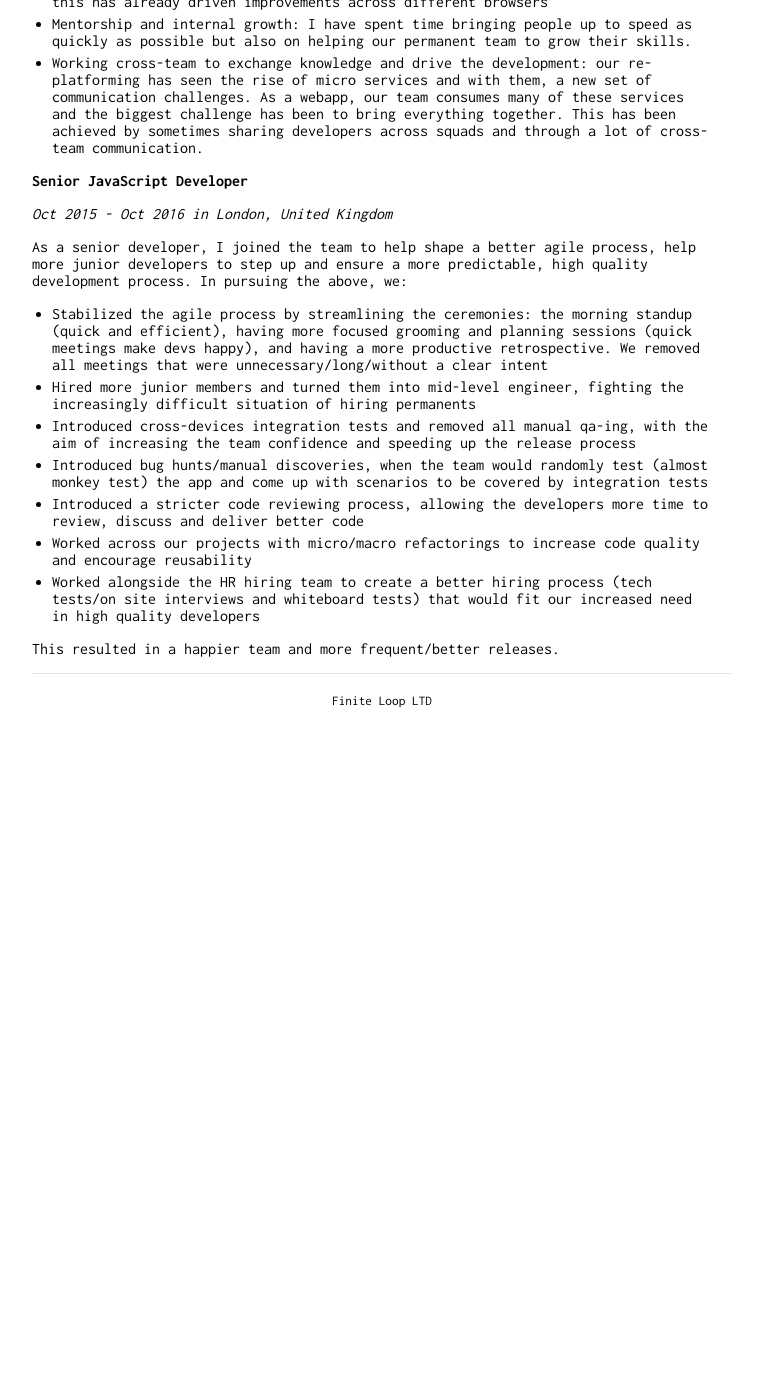
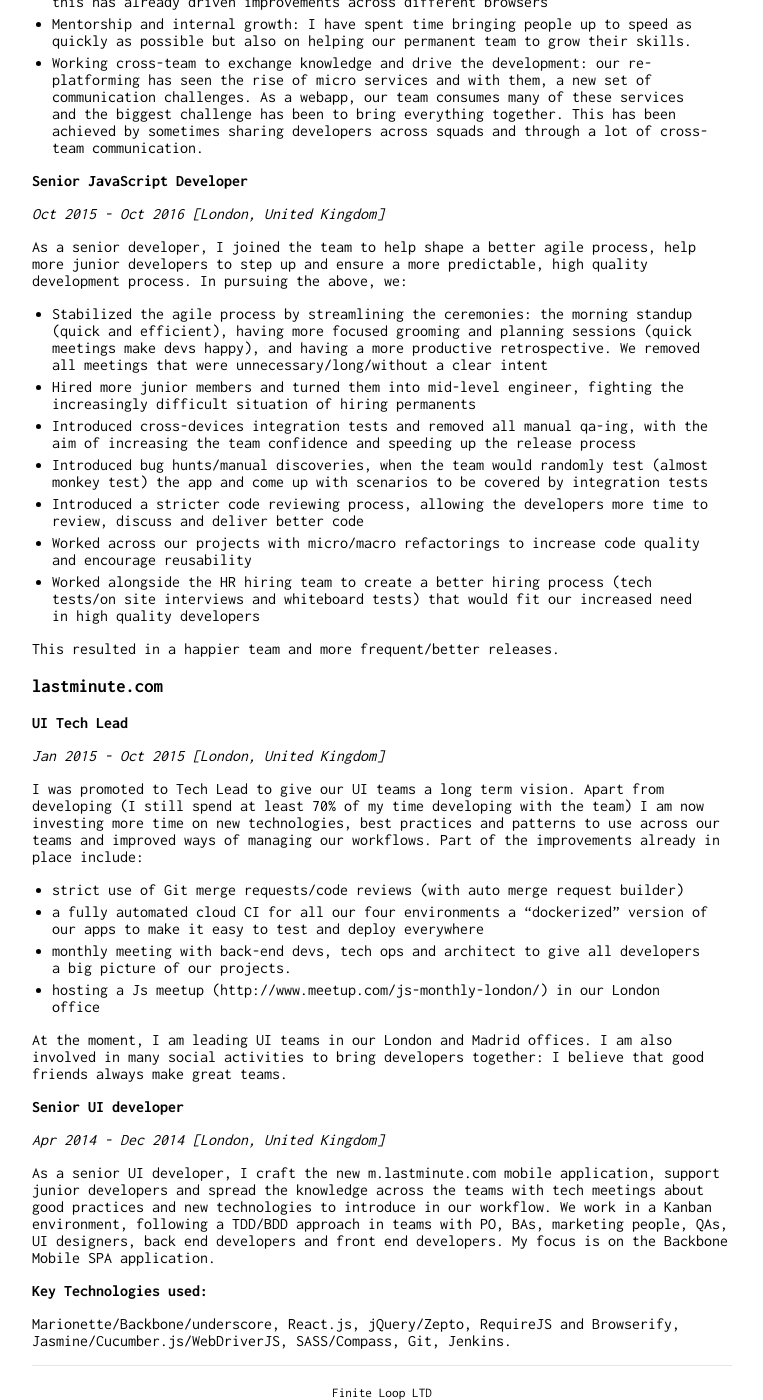
Before and after one commit to ricca509/ricca509.github.io, a Jekyll site: the page built from index.md, in a window 1280 px wide and 1400 px high, scrolled down 1302 px. Shown: the whole window, without its empty margins (258-1021 px from the left). Built offline with Jekyll 4.4.1, drawn with Linux system fonts in a browser that asks for light colours; our own code applies the rules of GitHub Pages for plain Markdown files; before the commit the page ends 2010 px from its top, so only the background shows below that; some of the changed text lies outside the part shown.

Commit message:
Adds lmn.com

```diff
--- a/index.md
+++ b/index.md
@@ -85,3 +85,32 @@ As a senior developer, I joined the team to help shape a better agile process, h
 - Worked alongside the HR hiring team to create a better hiring process (tech tests/on site interviews and whiteboard tests) that would fit our increased need in high quality developers
 
 This resulted in a happier team and more frequent/better releases.
+
+### lastminute.com
+
+**UI Tech Lead**
+
+_Jan 2015 - Oct 2015 [London, United Kingdom]_
+
+I was promoted to Tech Lead to give our UI teams a long term vision. Apart from developing (I still spend at least 70% of my time developing with the
+team) I am now investing more time on new technologies, best practices and patterns to use across our teams and improved ways of managing our workflows.
+Part of the improvements already in place include:
+
+- strict use of Git merge requests/code reviews (with auto merge request builder)
+- a fully automated cloud CI for all our four environments a "dockerized" version of our apps to make it easy to test and deploy everywhere
+- monthly meeting with back-end devs, tech ops and architect to give all developers a big picture of our projects.
+- hosting a Js meetup (http://www.meetup.com/js-monthly-london/) in our London office
+
+At the moment, I am leading UI teams in our London and Madrid offices. I am also involved in many social activities to bring developers together: I believe that good friends always make great teams.
+
+**Senior UI developer**
+
+_Apr 2014 - Dec 2014 [London, United Kingdom]_
+
+As a senior UI developer, I craft the new m.lastminute.com mobile application, support junior developers and spread the knowledge across the teams with tech meetings about good practices and new technologies to introduce in our workflow.
+We work in a Kanban environment, following a TDD/BDD approach in teams with PO, BAs, marketing people, QAs, UI designers, back end developers and front end developers. My focus is on the Backbone Mobile SPA application.
+
+**Key Technologies used:**
+
+Marionette/Backbone/underscore, React.js, jQuery/Zepto, RequireJS and
+Browserify, Jasmine/Cucumber.js/WebDriverJS, SASS/Compass, Git, Jenkins.
```
Also changed, not shown: other parts of index.md (+3 -3 lines).
